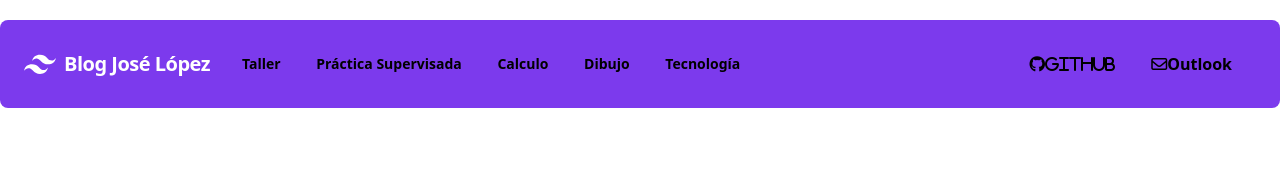
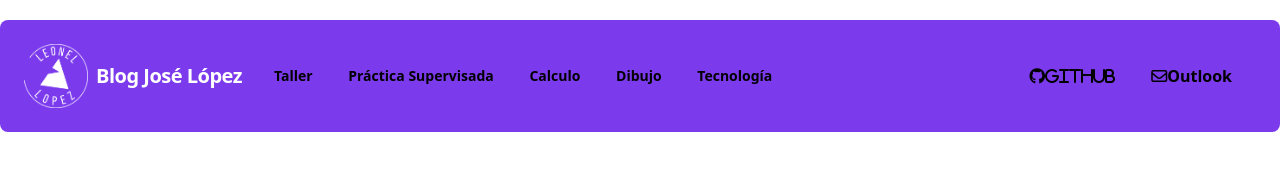
Before and after one commit to jlopez2019044/Blog_Segundo_Bimestre_6to, a plain HTML site: page index.html in a window 1280 px wide. Drawn offline with nearby package versions, Linux system fonts and the light colour scheme.

Commit message:
Se agrego logo al navbar

```diff
--- a/index.html
+++ b/index.html
@@ -6,16 +6,19 @@
     <meta name="viewport" content="width=device-width, initial-scale=1.0">
     <link href="https://unpkg.com/tailwindcss@^1.0/dist/tailwind.min.css" rel="stylesheet">
     <link rel="shortcut icon" href="imagenes/favicon.ico.png" type="image/x-icon">
+    <link rel="icon" href="img/Blog-Logo-Blanco.png">
     <script src="https://kit.fontawesome.com/b99e675b6e.js"></script>
     <title>Blog personal- José López</title>
 </head>
 <body class="container mx-auto mt-5 bg-gradient-to-r from-teal-700 via-teal-500 to-purple-500">
 
     <nav class="flex items-center justify-between flex-wrap bg-purple-600 p-6 rounded-lg">
+      <a href="index.html">
         <div class="flex items-center flex-shrink-0 text-white mr-6">
-          <svg class="fill-current h-8 w-8 mr-2" width="54" height="54" viewBox="0 0 54 54" xmlns="http://www.w3.org/2000/svg"><path d="M13.5 22.1c1.8-7.2 6.3-10.8 13.5-10.8 10.8 0 12.15 8.1 17.55 9.45 3.6.9 6.75-.45 9.45-4.05-1.8 7.2-6.3 10.8-13.5 10.8-10.8 0-12.15-8.1-17.55-9.45-3.6-.9-6.75.45-9.45 4.05zM0 38.3c1.8-7.2 6.3-10.8 13.5-10.8 10.8 0 12.15 8.1 17.55 9.45 3.6.9 6.75-.45 9.45-4.05-1.8 7.2-6.3 10.8-13.5 10.8-10.8 0-12.15-8.1-17.55-9.45-3.6-.9-6.75.45-9.45 4.05z"/></svg>
+          <div class="fill-current h-16 w-16 mr-2" width="54" height="54" viewBox="0 0 54 54" xmlns="http://www.w3.org/2000/svg"><img src="img/Blog-Logo-Blanco.png"></div>
           <span class="font-semibold text-xl tracking-tight">Blog José López</span>
         </div>
+      </a>
         <div class="block lg:hidden">
           <button id='boton' class="flex items-center px-3 py-2 border rounded text-teal-200 border-teal-400 hover:text-white hover:border-white">
             <svg class="fill-current h-3 w-3" viewBox="0 0 20 20" xmlns="http://www.w3.org/2000/svg"><title>Menu</title><path d="M0 3h20v2H0V3zm0 6h20v2H0V9zm0 6h20v2H0v-2z"/></svg>
```
Also changed, not shown: img/Blog-Logo-Blanco.png (added), img/Blog-Logo-Negro.png (added).
